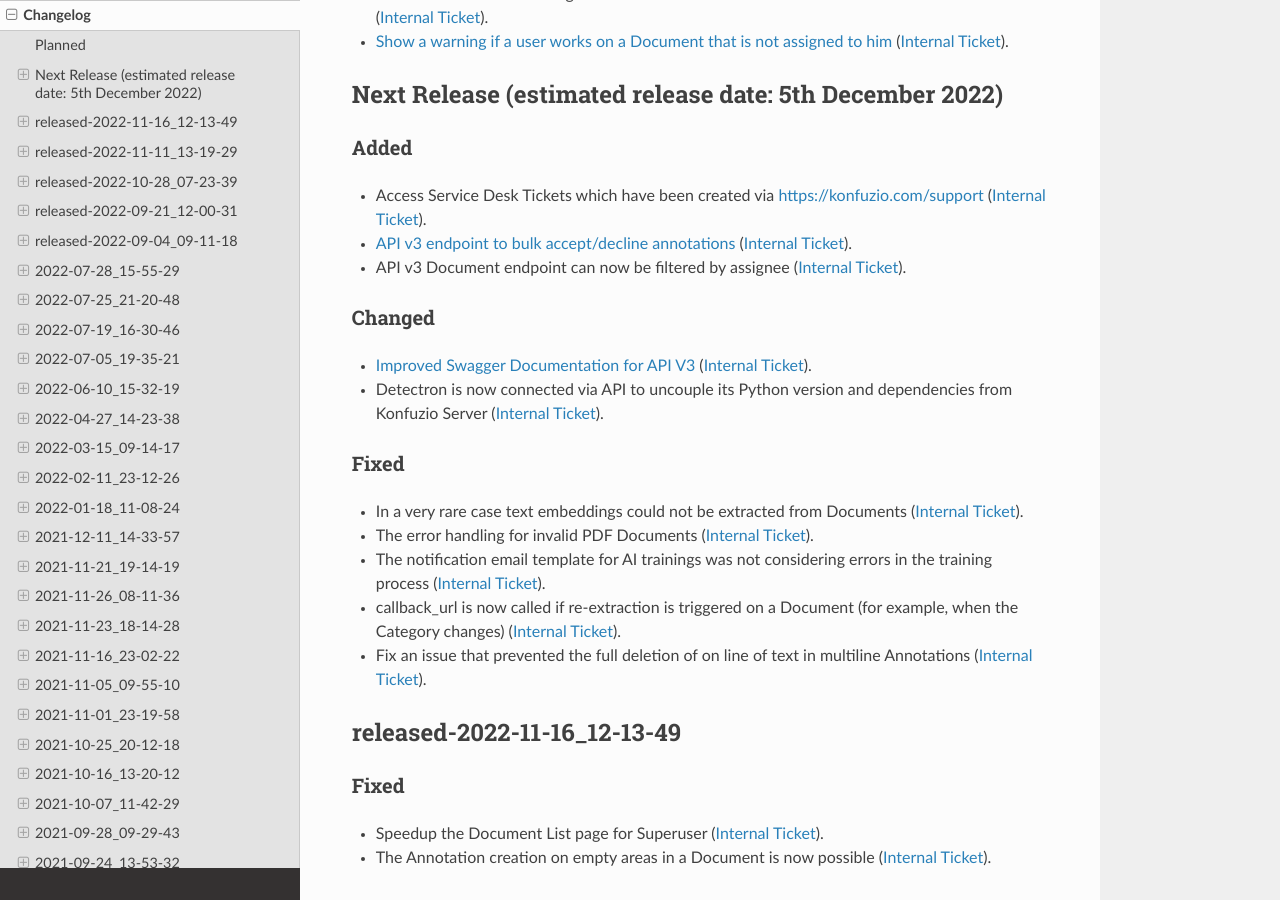
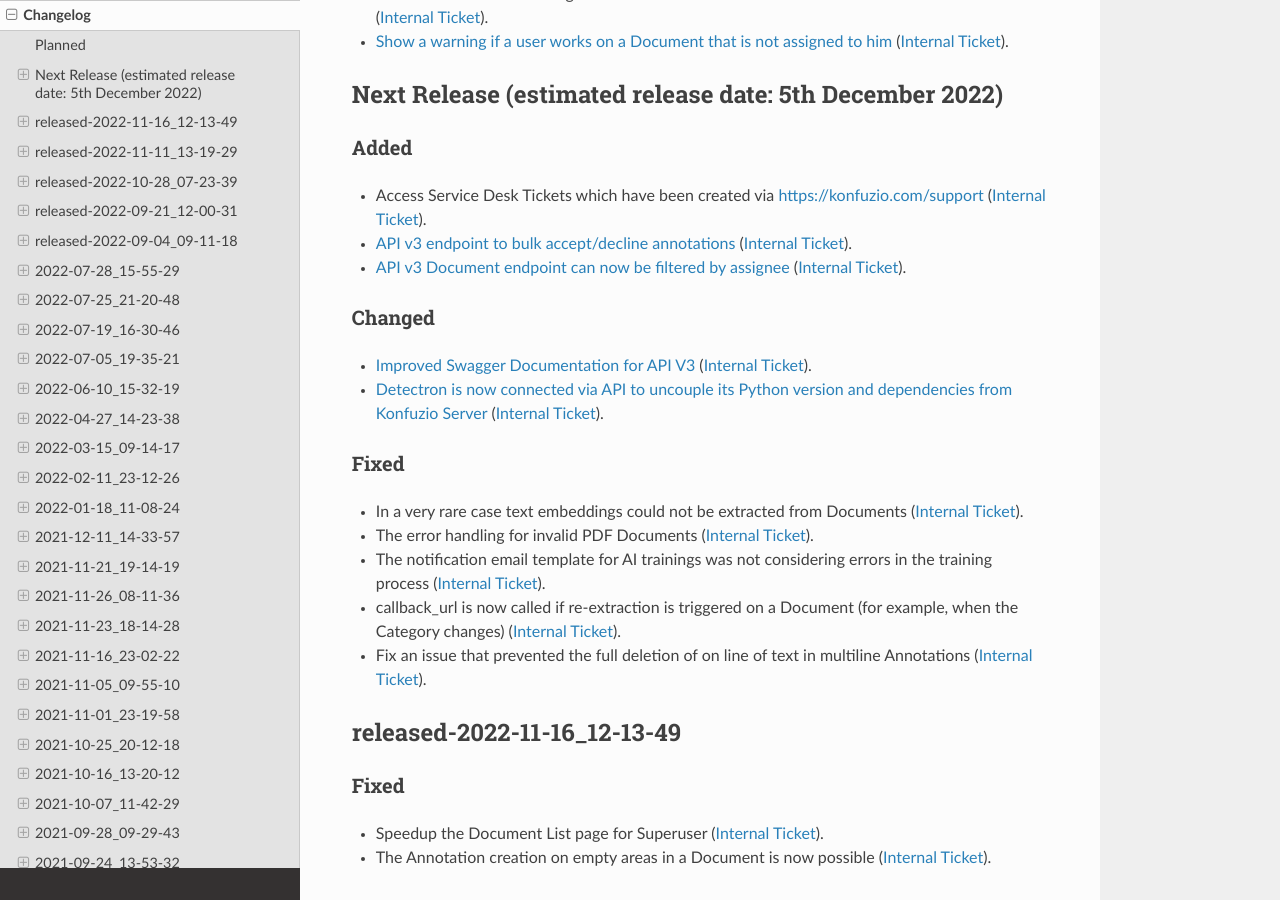
Before and after one commit to konfuzio-ai/konfuzio-sdk, a Sphinx documentation site: the page built from docs/web/changelog_app.md, in a window 1280 px wide and 900 px high, scrolled down 930 px. Built offline with Sphinx 7.4.7 and the Read the Docs theme 2.0.0, drawn with Linux system fonts in a browser that asks for light colours; part of the change alters nothing that is shown.

```diff
--- a/docs/web/changelog_app.md
+++ b/docs/web/changelog_app.md
@@ -44,11 +44,11 @@ These changes are for the tokenizers/new SDK branch.
 ### Added
 - Access Service Desk Tickets which have been created via https://konfuzio.com/support ([Internal Ticket](https://git.konfuzio.com/konfuzio/objectives/-/issues/9923)).
 - [API v3 endpoint to bulk accept/decline annotations](https://app.konfuzio.com/v3/swagger/#/documents/documents_update_annotations_partial_update) ([Internal Ticket](https://git.konfuzio.com/konfuzio/objectives/-/issues/9726)).
-- API v3 Document endpoint can now be filtered by assignee ([Internal Ticket](https://git.konfuzio.com/konfuzio/objectives/-/issues/10052)).
+- [API v3 Document endpoint can now be filtered by assignee](https://app.konfuzio.com/v3/swagger/#/documents/documents_list) ([Internal Ticket](https://git.konfuzio.com/konfuzio/objectives/-/issues/10052)).
 
 ### Changed
 - [Improved Swagger Documentation for API V3](https://app.konfuzio.com/v3/swagger/) ([Internal Ticket](https://git.konfuzio.com/konfuzio/objectives/-/issues/9554)).
-- Detectron is now connected via API to uncouple its Python version and dependencies from Konfuzio Server ([Internal Ticket](https://git.konfuzio.com/konfuzio/objectives/-/issues/9355)).
+- [Detectron is now connected via API to uncouple its Python version and dependencies from Konfuzio Server](https://app.konfuzio.com/v2/swagger/#/projects/projects_docs_segmentation_retrieve) ([Internal Ticket](https://git.konfuzio.com/konfuzio/objectives/-/issues/9355)).
 
 ### Fixed
 - In a very rare case text embeddings could not be extracted from Documents ([Internal Ticket](https://git.konfuzio.com/konfuzio/objectives/-/issues/10045)).
```
